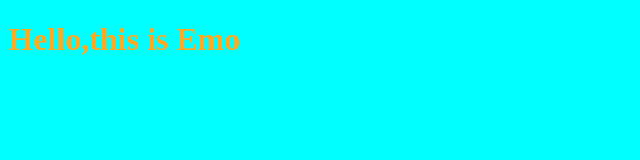
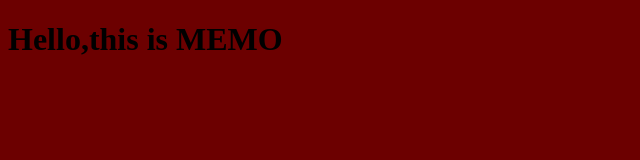
Before and after one commit to MohhamedMostafa/Project, a plain HTML site: page index.html in a window 1280 px wide. Shown: the whole page, without its empty margins (0-640 px from the left). Drawn offline with Linux system fonts and the light colour scheme.

Commit message:
changing style for the title

```diff
--- a/index.html
+++ b/index.html
@@ -9,7 +9,7 @@
 </head>
 <body>
 
-    <h1>Hello,this is Emo </h1>
+    <h1>Hello,this is MEMO </h1>
     <script src="app.js"></script>
 </body>
 </html>
--- a/style.css
+++ b/style.css
@@ -1,6 +1,6 @@
 h1{
-    color: #fa2;
+    color: rgb(0, 0, 0);
 }
 body{
-    background: aqua;
+    background: rgb(108, 0, 0);
 }
```
